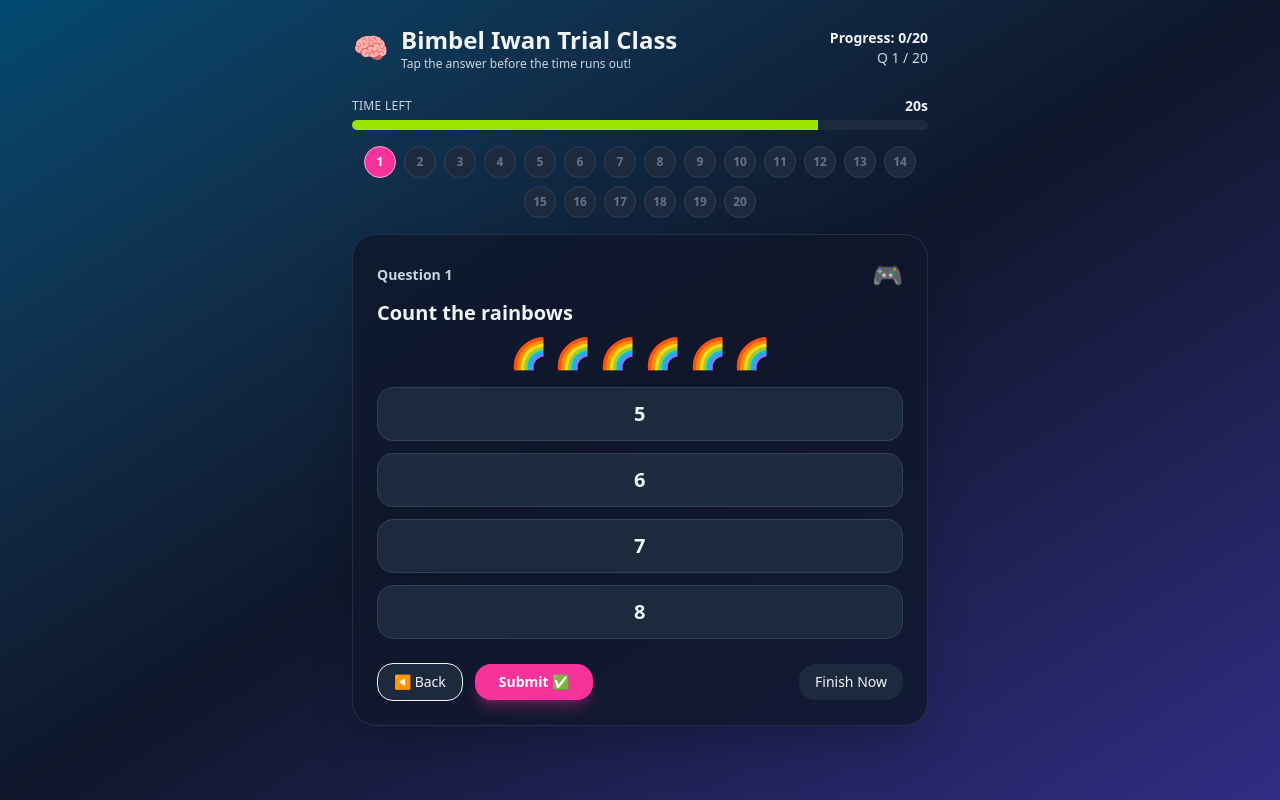
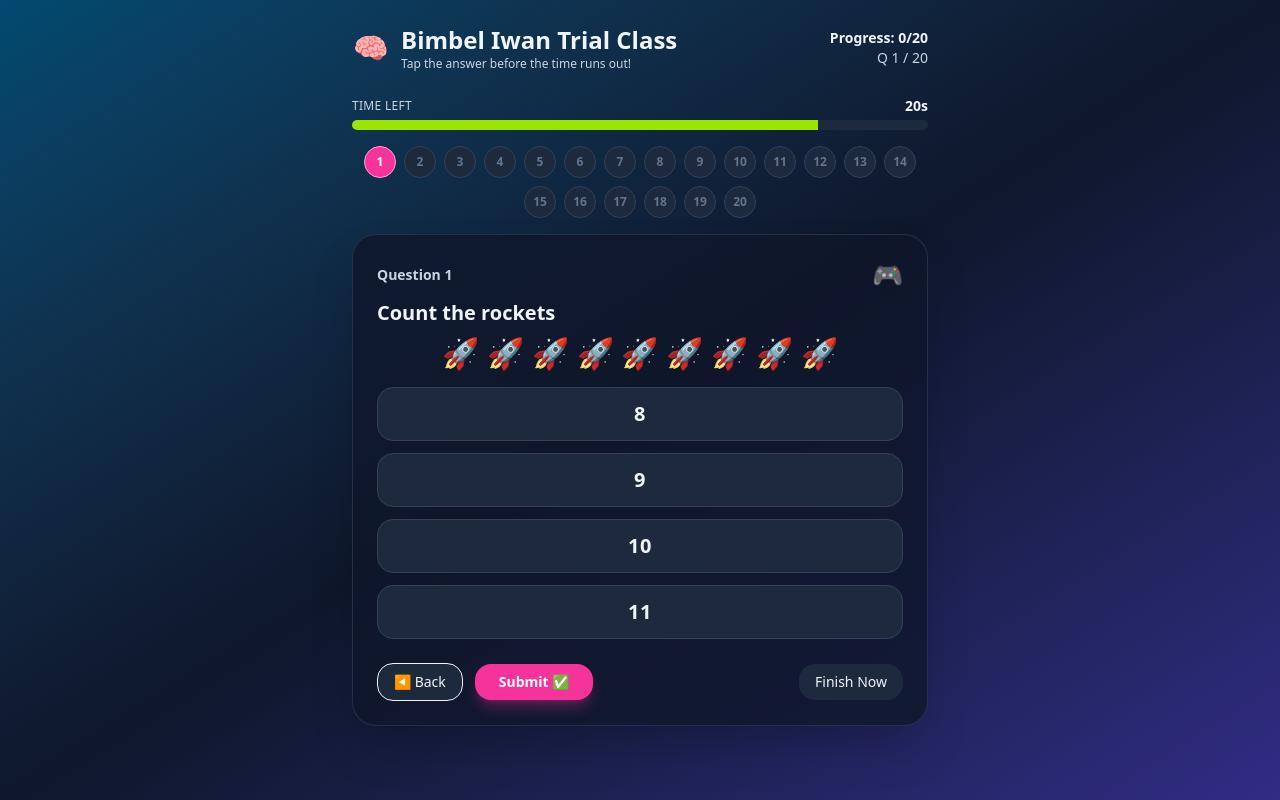
Before and after one commit to m12cksn/areaAndPerimeter, a React (Vite) app: page / in a window 1280 px wide. Built offline with nearby package versions, Linux system fonts and the light colour scheme.

Commit message:
probability

```diff
--- a/src/App.jsx
+++ b/src/App.jsx
@@ -9,192 +9,192 @@ const QUESTIONS = [
   {
     id: 1,
     type: "mcq",
-    title: "Count the rainbows",
-    text: "🌈 🌈 🌈 🌈 🌈 🌈",
-    options: ["5", "6", "7", "8"],
-    correct: "6",
-    explanation: "There are six rainbows.",
+    title: "Count the rockets",
+    text: "🚀 🚀 🚀 🚀 🚀 🚀 🚀 🚀 🚀",
+    options: ["8", "9", "10", "11"],
+    correct: "9",
+    explanation: "There are 9 rockets.",
   },
   {
     id: 2,
     type: "mcq",
-    title: "Add the stars",
-    text: "⭐ ⭐ ⭐ + ⭐ ⭐ ⭐ ⭐ = ?",
-    options: ["6", "7", "8", "10"],
+    title: "Add the fruits",
+    text: "🍎🍎🍎🍎 + 🍌🍌🍌 = ?",
+    options: ["6", "7", "8", "9"],
     correct: "7",
-    explanation: "3 stars + 4 stars = 7.",
+    explanation: "4 + 3 = 7.",
   },
   {
     id: 3,
     type: "mcq",
-    title: "Make the sum",
-    text: "5 + 4 = ?",
-    options: ["7", "8", "9", "10"],
+    title: "Count the animals",
+    text: "🐶🐶🐶🐶🐶 🐱🐱🐱🐱",
+    options: ["8", "9", "10", "11"],
     correct: "9",
-    explanation: "5 + 4 = 9.",
+    explanation: "5 dogs + 4 cats = 9.",
   },
   {
     id: 4,
     type: "mcq",
-    title: "Count the rockets",
-    text: "🚀 🚀 🚀 🚀 🚀 🚀 🚀 🚀",
-    options: ["6", "7", "8", "9"],
-    correct: "8",
-    explanation: "There are eight rockets.",
+    title: "Make 12",
+    text: "⭐ ⭐ ⭐ ⭐ ⭐ + ⭐ ⭐ ⭐ ⭐ ⭐ ⭐ ⭐ = ?",
+    options: ["11", "12", "13", "14"],
+    correct: "12",
+    explanation: "5 + 7 = 12.",
   },
   {
     id: 5,
     type: "mcq",
-    title: "Missing number to 10",
-    text: "4 + ? = 10",
-    options: ["5", "6", "7", "8"],
-    correct: "6",
-    explanation: "4 + 6 = 10.",
+    title: "Big subtraction",
+    text: "🍪🍪🍪🍪🍪🍪🍪🍪🍪🍪 🍪🍪 − 🍪🍪🍪 = ?",
+    options: ["7", "8", "9", "10"],
+    correct: "9",
+    explanation: "12 − 3 = 9.",
   },
   {
     id: 6,
     type: "mcq",
-    title: "Take away balloons",
-    text: "🎈🎈🎈🎈🎈🎈 🎈🎈 − 🎈🎈🎈 = ?",
-    options: ["3", "4", "5", "6"],
-    correct: "5",
-    explanation: "8 balloons − 3 balloons = 5.",
+    title: "Which is 15?",
+    text: "Tap the group with 15 objects",
+    options: [
+      "🦆🦆🦆🦆🦆🦆🦆🦆🦆🦆",
+      "🐟🐟🐟🐟🐟🐟🐟🐟🐟🐟🐟🐟🐟🐟🐟",
+      "🍓🍓🍓🍓🍓🍓🍓🍓",
+      "⚽⚽⚽⚽⚽⚽⚽⚽⚽⚽⚽",
+    ],
+    correct: "🐟🐟🐟🐟🐟🐟🐟🐟🐟🐟🐟🐟🐟🐟🐟",
+    explanation: "The fish group shows 15.",
   },
   {
     id: 7,
     type: "mcq",
-    title: "Which group has 9?",
-    text: "Choose the group with 9 objects.",
-    options: [
-      "🍌🍌🍌🍌🍌",
-      "🍓🍓🍓🍓🍓🍓🍓🍓🍓",
-      "⚽⚽⚽⚽⚽⚽",
-      "🍪🍪🍪🍪🍪🍪🍪🍪🍪🍪",
-    ],
-    correct: "🍓🍓🍓🍓🍓🍓🍓🍓🍓",
-    explanation: "The strawberries group shows 9.",
+    title: "Double add",
+    text: "3 + 4 + 5 = ?",
+    options: ["10", "11", "12", "13"],
+    correct: "12",
+    explanation: "3 + 4 = 7, 7 + 5 = 12.",
   },
   {
     id: 8,
     type: "mcq",
-    title: "Two steps add",
-    text: "3 + 3 + 2 = ?",
-    options: ["6", "7", "8", "9"],
-    correct: "8",
-    explanation: "3 + 3 = 6; 6 + 2 = 8.",
+    title: "Count the hearts",
+    text: "❤️ ❤️ ❤️ ❤️ ❤️ ❤️ ❤️ ❤️ ❤️ ❤️ ❤️ ❤️ ❤️",
+    options: ["11", "12", "13", "14"],
+    correct: "13",
+    explanation: "There are 13 hearts.",
   },
   {
     id: 9,
     type: "mcq",
-    title: "Count the animals",
-    text: "🐶 🐶 🐶 🐶 🐶 🐶 🐱 🐱 🐱",
-    options: ["8", "9", "10", "11"],
-    correct: "9",
-    explanation: "6 dogs + 3 cats = 9 animals.",
+    title: "Missing to 15",
+    text: "10 + ? = 15",
+    options: ["3", "4", "5", "6"],
+    correct: "5",
+    explanation: "10 + 5 = 15.",
   },
   {
     id: 10,
     type: "mcq",
-    title: "Take away to get 4",
-    text: "10 − ? = 4",
-    options: ["5", "6", "7", "8"],
-    correct: "6",
-    explanation: "10 − 6 = 4.",
+    title: "Three-step count",
+    text: "🐸🐸🐸🐸 🐸🐸 🐸🐸🐸",
+    options: ["7", "8", "9", "10"],
+    correct: "9",
+    explanation: "4 + 2 + 3 = 9.",
   },
   {
     id: 11,
     type: "mcq",
-    title: "Count the hearts",
-    text: "❤️ ❤️ ❤️ ❤️ ❤️ ❤️ ❤️ ❤️ ❤️ ❤️ ❤️ ❤️",
-    options: ["10", "11", "12", "13"],
-    correct: "12",
-    explanation: "There are 12 hearts.",
+    title: "Subtract carefully",
+    text: "15 − 7 = ?",
+    options: ["6", "7", "8", "9"],
+    correct: "8",
+    explanation: "15 − 7 = 8.",
   },
   {
     id: 12,
     type: "mcq",
-    title: "Add to 12",
-    text: "5 + 7 = ?",
-    options: ["10", "11", "12", "13"],
-    correct: "12",
-    explanation: "5 + 7 = 12.",
+    title: "Which is bigger?",
+    text: "Compare: 🧸🧸🧸🧸🧸🧸🧸🧸  vs  🪀🪀🪀🪀🪀🪀🪀🪀🪀",
+    options: ["Left bigger", "Right bigger", "Same", "Cannot tell"],
+    correct: "Right bigger",
+    explanation: "Left has 8, right has 9.",
   },
   {
     id: 13,
     type: "mcq",
-    title: "Smaller or bigger?",
-    text: "Which number is bigger?",
-    options: ["8", "6", "4", "3"],
-    correct: "8",
-    explanation: "8 is the biggest number in the list.",
+    title: "Make 14",
+    text: "9 + ? = 14",
+    options: ["4", "5", "6", "7"],
+    correct: "5",
+    explanation: "9 + 5 = 14.",
   },
   {
     id: 14,
     type: "mcq",
-    title: "Count the stars quickly",
-    text: "⭐ ⭐ ⭐ ⭐ ⭐ ⭐ ⭐ ⭐ ⭐ ⭐",
-    options: ["8", "9", "10", "12"],
-    correct: "10",
-    explanation: "There are 10 stars.",
+    title: "Visual subtraction",
+    text: "🚗🚗🚗🚗🚗🚗🚗🚗🚗🚗 🚗🚗🚗🚗 − 🚗🚗🚗 = ?",
+    options: ["7", "8", "9", "10"],
+    correct: "11",
+    explanation: "14 − 3 = 11.",
   },
   {
     id: 15,
     type: "mcq",
-    title: "Make 12 with 5",
-    text: "5 + ? = 12",
-    options: ["6", "7", "8", "9"],
-    correct: "7",
-    explanation: "5 + 7 = 12.",
+    title: "Final challenge",
+    text: "🐠🐠🐠 + 🐠🐠🐠🐠 + 🐠🐠🐠🐠🐠 = ?",
+    options: ["11", "12", "13", "14"],
+    correct: "12",
+    explanation: "3 + 4 + 5 = 12.",
   },
   {
     id: 16,
     type: "mcq",
-    title: "Take away apples",
-    text: "🍎🍎🍎🍎🍎🍎🍎🍎🍎 − 🍎🍎🍎 = ?",
-    options: ["4", "5", "6", "7"],
-    correct: "6",
-    explanation: "9 apples − 3 apples = 6.",
+    title: "Which shows 14?",
+    text: "Pick the correct group",
+    options: [
+      "🍉🍉🍉🍉🍉🍉🍉🍉🍉🍉🍉🍉🍉🍉",
+      "🍉🍉🍉🍉🍉🍉🍉🍉🍉🍉🍉",
+      "🍉🍉🍉🍉🍉🍉🍉🍉",
+      "🍉🍉🍉🍉🍉🍉🍉🍉🍉🍉🍉🍉",
+    ],
+    correct: "🍉🍉🍉🍉🍉🍉🍉🍉🍉🍉🍉🍉🍉🍉",
+    explanation: "This group has 14 watermelons.",
   },
   {
     id: 17,
     type: "mcq",
-    title: "Which shows 8?",
-    text: "Pick the group that shows 8.",
-    options: [
-      "🐠🐠🐠🐠🐠",
-      "🐠🐠🐠🐠🐠🐠🐠🐠",
-      "🐠🐠🐠🐠",
-      "🐠🐠🐠🐠🐠🐠🐠🐠🐠🐠",
-    ],
-    correct: "🐠🐠🐠🐠🐠🐠🐠🐠",
-    explanation: "The second group has 8 fish.",
+    title: "Add to 15",
+    text: "8 + 7 = ?",
+    options: ["13", "14", "15", "16"],
+    correct: "15",
+    explanation: "8 + 7 = 15.",
   },
   {
     id: 18,
     type: "mcq",
-    title: "Two-step subtraction",
-    text: "12 − 3 − 2 = ?",
-    options: ["6", "7", "8", "9"],
-    correct: "7",
-    explanation: "12 − 3 = 9; 9 − 2 = 7.",
+    title: "Tiny difference",
+    text: "15 − 14 = ?",
+    options: ["0", "1", "2", "3"],
+    correct: "1",
+    explanation: "15 − 14 = 1.",
   },
   {
     id: 19,
     type: "mcq",
-    title: "Close to 10",
-    text: "Which number is just 1 less than 10?",
-    options: ["8", "9", "10", "11"],
-    correct: "9",
-    explanation: "9 is 1 less than 10.",
+    title: "Mixed objects",
+    text: "⚽⚽⚽⚽⚽ ⚾⚾⚾⚾⚾⚾",
+    options: ["10", "11", "12", "13"],
+    correct: "11",
+    explanation: "5 + 6 = 11.",
   },
   {
     id: 20,
     type: "mcq",
-    title: "Add different groups",
-    text: "There are 4 ⚽ balls and 5 🏀 balls. How many balls in total?",
-    options: ["7", "8", "9", "10"],
-    correct: "9",
-    explanation: "4 + 5 = 9 balls.",
+    title: "Last big count",
+    text: "🌟🌟🌟🌟🌟🌟🌟🌟 🌟🌟🌟🌟🌟🌟🌟",
+    options: ["13", "14", "15", "16"],
+    correct: "15",
+    explanation: "8 + 7 = 15.",
   },
 ];
 
```
